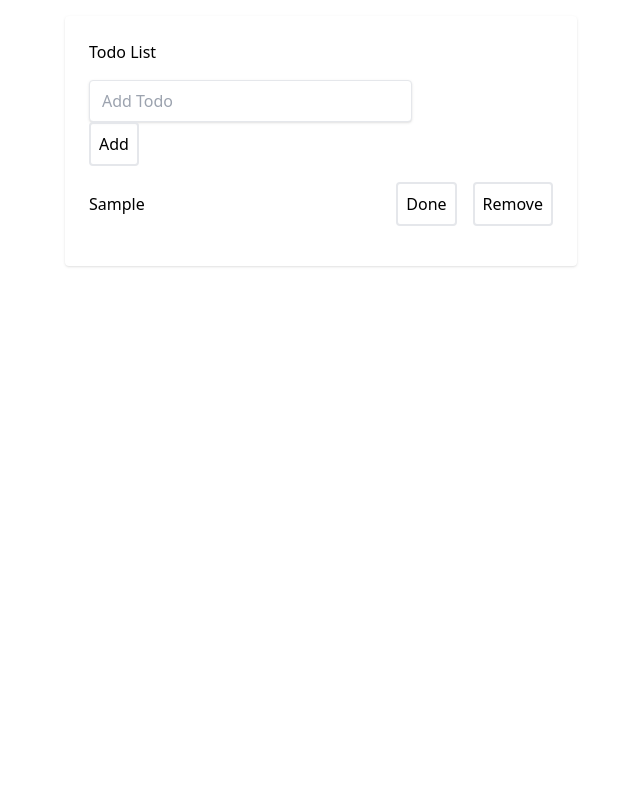
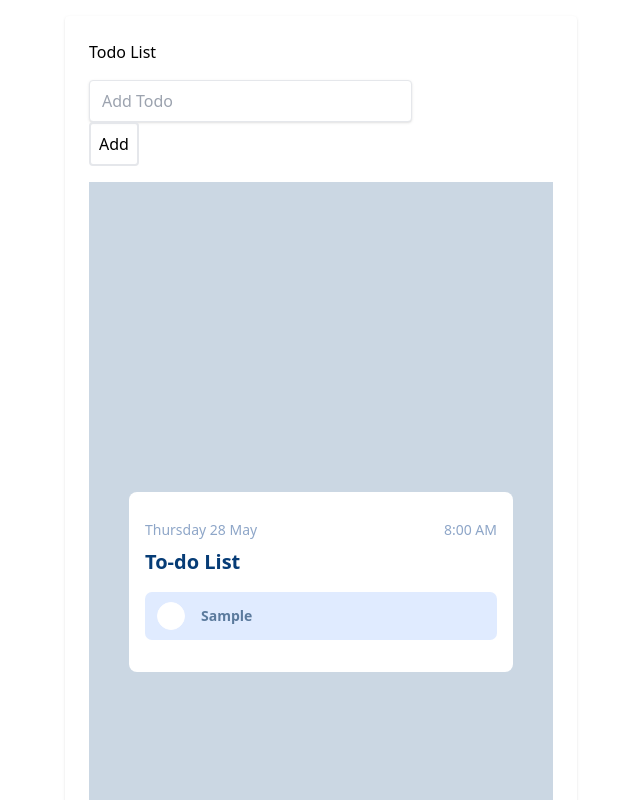
Before and after one commit to BernardKwesi/Vue-Todo-App, a plain HTML site: page index.html in a window 1280 px wide. Both pictures are taken after typing "Sample" into the empty fields and a click on the button "Add". Shown: the top 800 px of the page, without its empty margins (319-959 px from the left). Drawn offline with nearby package versions, Linux system fonts and the light colour scheme.

Commit message:
change the list ui

```diff
--- a/components/TodoForm.js
+++ b/components/TodoForm.js
@@ -13,6 +13,7 @@ app.component("todo-form", {
                 class="shadow appearance-none border rounded w-full py-2 px-3 mr-4 text-grey-darker"
                 placeholder="Add Todo" v-model="description" id="description"
               />
+
               <button type="submit"
                 class="flex-no-shrink p-2 border-2 rounded text-teal border-teal hover:text-white hover:bg-teal"
               >
--- a/components/TodoItems.js
+++ b/components/TodoItems.js
@@ -2,28 +2,32 @@ app.component("list-items", {
   template:
     /*html */
     `
-         <div>
-            <div v-for="(todo) in todos" class="flex mb-4 items-center">
-              <p class="w-full text-grey-darkest">
-                {{todo.description}}
-              </p>
-              <button v-if="todo.completed == false" @click="toggleCompleted(todo.id)" class="flex-no-shrink p-2 ml-4 mr-2 border-2 rounded hover:text-white text-green border-green hover:bg-green"
-              >
-                Done
-              </button>
-               <button v-else @click="toggleCompleted(todo.id)"
-                class="flex-no-shrink p-2 ml-4 mr-2 border-2 rounded hover:text-white text-green border-green hover:bg-green"
-              >
-                Not Done
-              </button>
-              <button
-                class="flex-no-shrink p-2 ml-2 border-2 rounded text-red border-red hover:text-white hover:bg-red"
-              @click="removeItem(todo.id)">
-                Remove
-              </button>
+    <div class="flex justify-center items-center min-h-screen bg-[#cbd7e3]">
+        <div class="h-auto  w-96 bg-white rounded-lg p-4">
+            <div class="mt-3 text-sm text-[#8ea6c8] flex justify-between items-center">
+                <p class="set_date">Thursday 28 May</p>
+                <p class="set_time">8:00 AM</p>
             </div>
+            <p class="text-xl font-semibold mt-2 text-[#063c76]">To-do List</p>
 
-          </div>
+            <ul class="my-4 ">
+                <li class=" mt-4" id="1" v-for="todo in todos" :key="todo.id">
+                    <div class="flex gap-3 w-full">
+                        <div class="w-full h-12 bg-[#e0ebff] rounded-[7px] flex justify-start items-center px-3">
+                            <span :class="{'green' : todo.completed == true }" @click="toggleCompleted(todo.id)" class=" w-7 h-7 bg-white rounded-full border border-white transition-all cursor-pointer hover:border-[#36d344] flex justify-center items-center" ><i class="text-white fa fa-check"></i></span>
+                            <strike  :class="{'strike_none' : todo.completed == false }" class=" text-sm ml-4 text-[#5b7a9d] font-semibold"> {{todo.description}}</strike>
+                        </div>
+
+                    </div>
+                </li>
+
+
+            </ul>
+        </div>
+    </div>
+
+
+
     `,
   props: {
     todos: {
--- a/index.html
+++ b/index.html
@@ -7,6 +7,15 @@
     <script src="https://cdn.tailwindcss.com"></script>
     <script src="https://unpkg.com/vue@3.0.11/dist/vue.global.js"></script>
     <title>Todo App</title>
+
+      <style>
+        .strike_none{
+            text-decoration:none;
+        }
+        .green{
+         background-color:green !important;
+        }
+    </style>
   </head>
   <body>
     <!-- component -->
```
